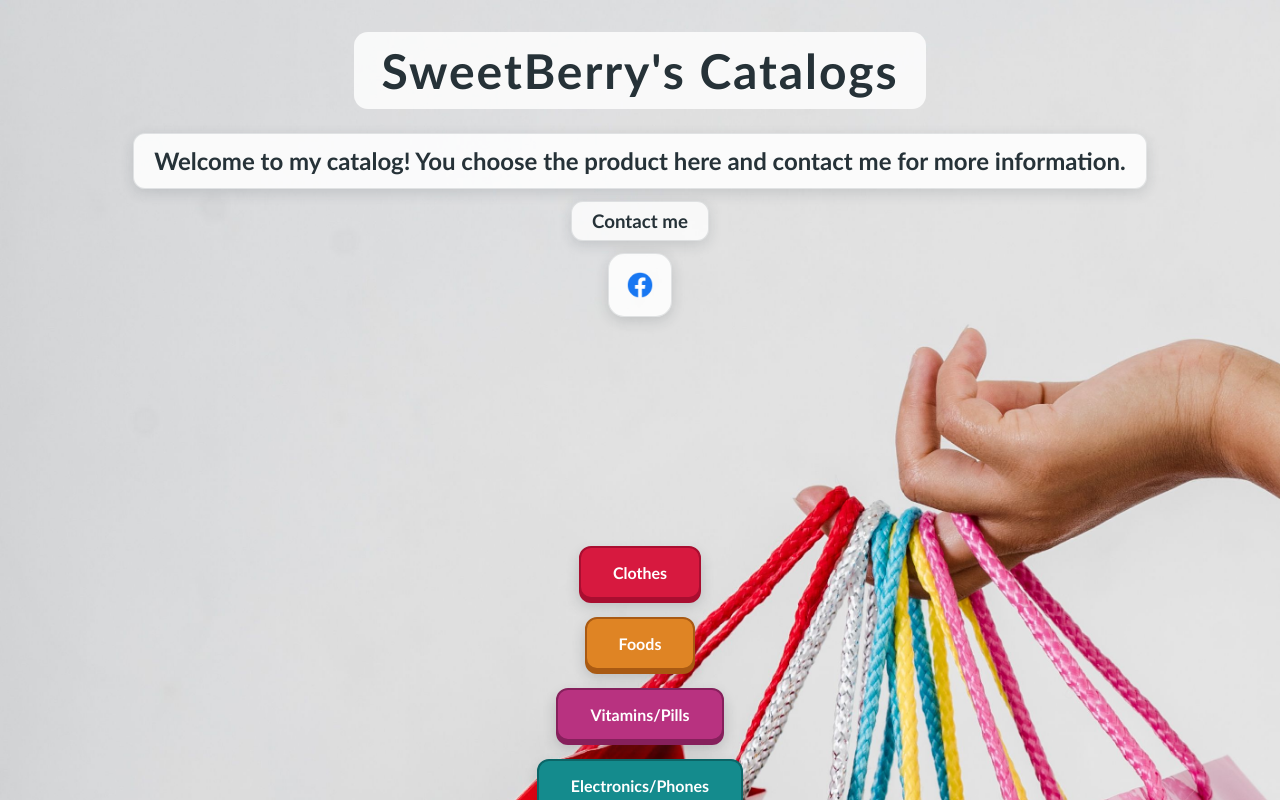
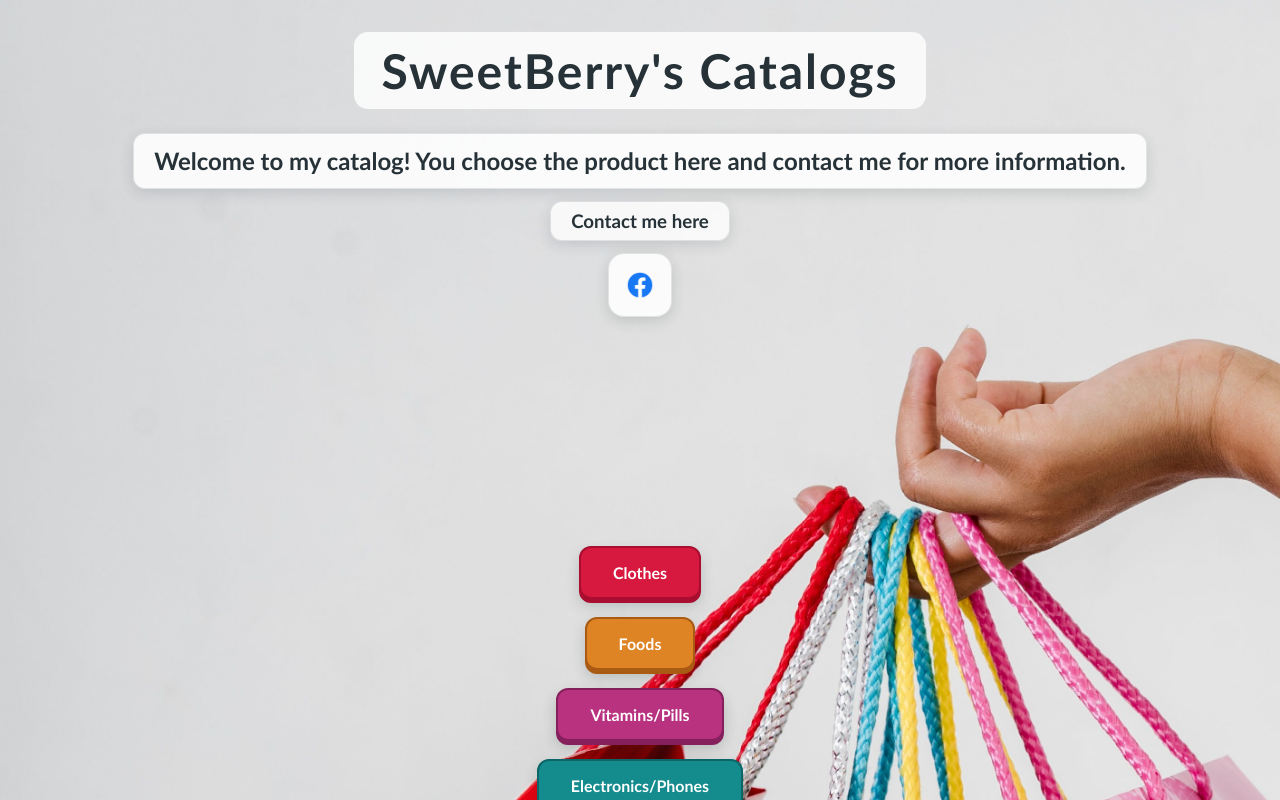
Before and after one commit to MegaRold/Catalog-of-Rona-s-Merch, a plain HTML site: page index.html in a window 1280 px wide. Shown: the top 800 px of the page. Drawn offline with Linux system fonts and the light colour scheme.

Commit message:
Update index.html

```diff
--- a/index.html
+++ b/index.html
@@ -9,7 +9,7 @@
 <body>
     <h1>SweetBerry's Catalogs</h1>
     <h2>Welcome to my catalog! You choose the product here and contact me for more information.</h2>
-    <h3>Contact me</h3>
+    <h3>Contact me here</h3>
     <a href="https://www.facebook.com/berry.sweetberry.2025" target="_blank">
         <img src="Images/fblogo.png" alt="Facebook Logo" class="facebook-logo">
     </a>
```
